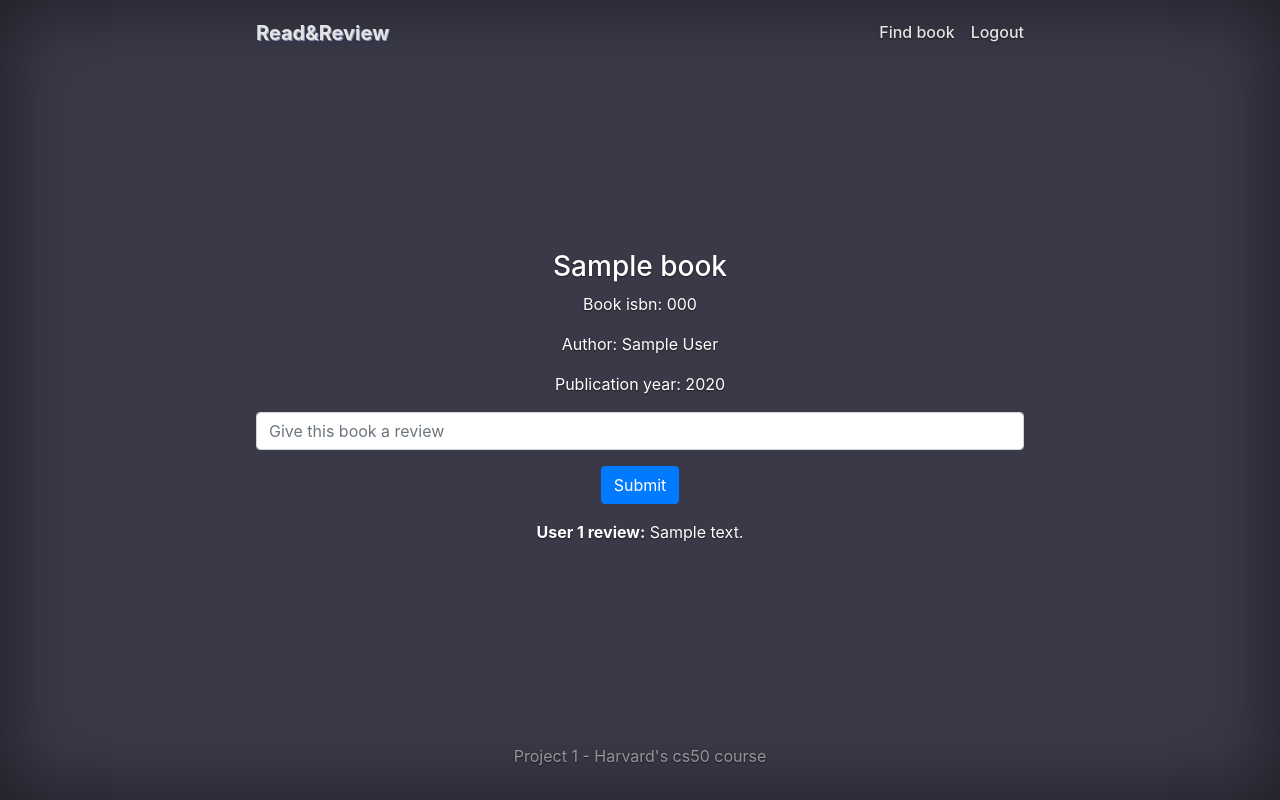
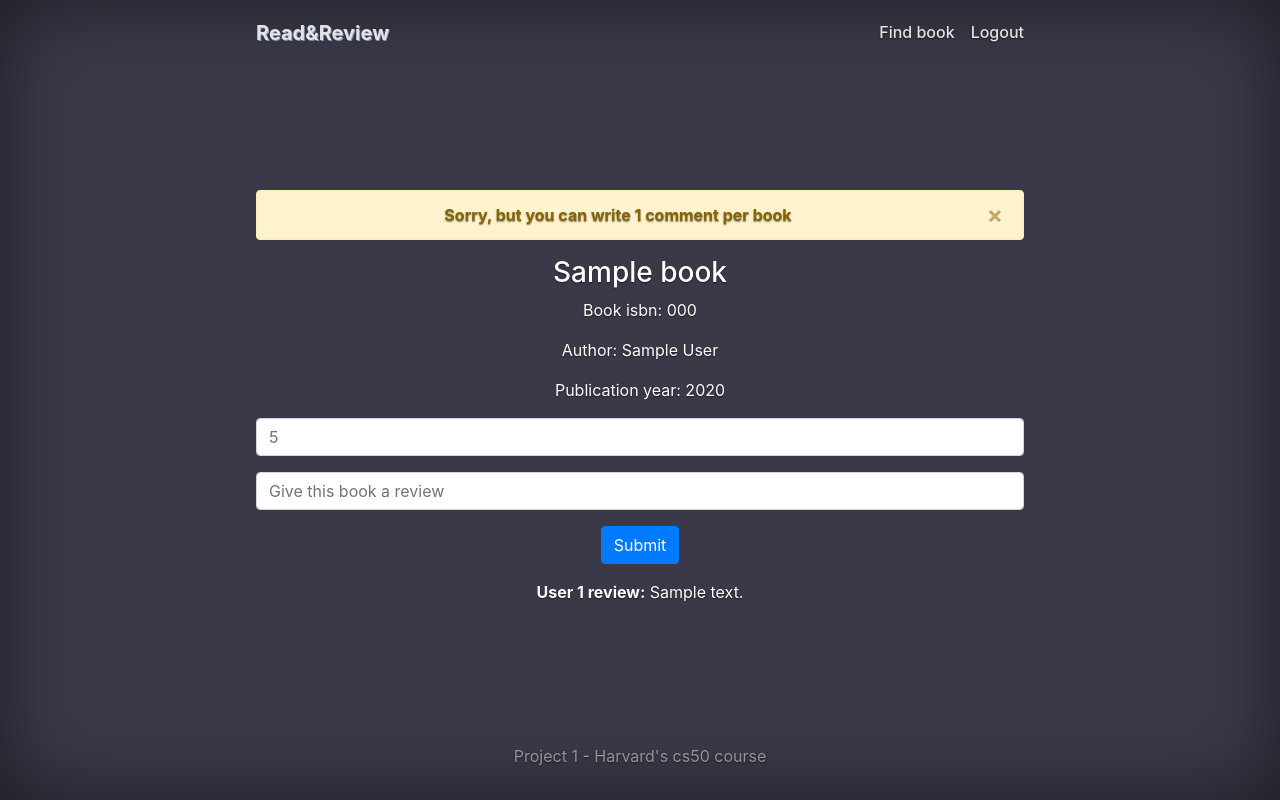
Before and after one commit to mwoss/cs50-course, a Flask app: page /book/000 in a window 1280 px wide. Run offline with Flask 2, Linux system fonts and the light colour scheme; a user stored in the database is signed in; tables that the repository leaves empty hold one stand-in row (values such as "Sample post"); style sheets or scripts are compiled from the project's sources; some libraries are stand-ins or nearby versions.

Commit message:
Proper new review handling

```diff
--- a/project1/book_review/forms.py
+++ b/project1/book_review/forms.py
@@ -1,6 +1,6 @@
 from flask_wtf import FlaskForm
-from wtforms import StringField, TextAreaField
-from wtforms.validators import DataRequired, Email, Length
+from wtforms import StringField, TextAreaField, IntegerField
+from wtforms.validators import DataRequired, Email, Length, NumberRange
 
 
 class RegisterForm(FlaskForm):
@@ -16,3 +16,4 @@ class LoginForm(FlaskForm):
 
 class ReviewForm(FlaskForm):
     review = TextAreaField('review', validators=[DataRequired(), Length(min=1, max=2000)])
+    rating = IntegerField('rating', validators=[DataRequired(), NumberRange(min=1, max=5)])
--- a/project1/book_review/models.py
+++ b/project1/book_review/models.py
@@ -33,7 +33,7 @@ class Users(db.Model):
         return check_password_hash(self.password, password)
 
     def __repr__(self):
-        return f'<User {self.username}>'
+        return f'<User {self.nick}>'
 
 
 class Reviews(db.Model):
--- a/project1/book_review/static/styles/books.scss
+++ b/project1/book_review/static/styles/books.scss
@@ -9,3 +9,7 @@
 .review-form{
 
 }
+
+.comment-block{
+
+}
--- a/project1/book_review/templates/book.html
+++ b/project1/book_review/templates/book.html
@@ -3,6 +3,19 @@
 {% extends "layout.html" %}
 
 {% block main %}
+    {% with messages = get_flashed_messages() %}
+        {% if messages %}
+            {% for message in messages %}
+                <div class="alert alert-warning alert-dismissible show" role="alert">
+                    <strong>{{ message }}</strong>
+                    <button type="button" class="close" data-dismiss="alert" aria-label="Close">
+                        <span aria-hidden="true">&times;</span>
+                    </button>
+                </div>
+            {% endfor %}
+        {% endif %}
+    {% endwith %}
+
     {% if book %}
         <h3>{{ book.title }}</h3>
         <div class="book-info">
@@ -10,12 +23,17 @@
             <p>Author: {{ book.author }}</p>
             <p>Publication year: {{ book.publication_year }}</p>
         </div>
+        <div class="comment-block">
             <form action="{{ url_for('book_info', isbn=book.isbn) }}" method="post">
                 <div class="review-form">
                     {{ form.csrf_token }}
                     <div class="form-group">
-            <input type="text" class="form-control" id="new-review" name="new-review"
-                   placeholder="Give this book a review" required>
+                        <input type="number" class="form-control" id="rating" name="rating"
+                               placeholder="5" min="1" max="5" required>
+                    </div>
+                    <div class="form-group">
+                        <input type="text" class="form-control" id="review" name="review"
+                               placeholder="Give this book a review" required >
                     </div>
                     <button type="submit" class="btn btn-primary">Submit</button>
                 </div>
@@ -27,6 +45,7 @@
                     {{ review.review }}
                 {% endfor %}
             </div>
+        </div>
     {% else %}
         <h4>Ups I guess we don't have this book in our system :<</h4>
     {% endif %}
--- a/project1/book_review/views.py
+++ b/project1/book_review/views.py
@@ -1,6 +1,6 @@
 from flask import render_template, redirect, request, url_for, g, flash
 from flask_login import current_user, logout_user, login_required, login_user
-from sqlalchemy.exc import DatabaseError
+from sqlalchemy.exc import DatabaseError, IntegrityError
 from werkzeug.security import generate_password_hash as hash_pswd
 
 from book_review import app, lm, db
@@ -21,7 +21,6 @@ def login():
 
     form = LoginForm(request.form)
     if form.validate_on_submit():
-        print(form.username.data)
         user = Users.query.filter_by(nick=form.username.data).first()
         if user is None or user.check_password(form.password.data):
             flash('Username or Password is invalid', 'error')
@@ -41,7 +40,7 @@ def register():
     form = RegisterForm(request.form)
     if form.validate_on_submit():
         try:
-            user = Users(form.username.data, hash_pswd(form.password.data), form.email.data)
+            user = Users(nick=form.username.data, password=hash_pswd(form.password.data), email=form.email.data)
             db.session.add(user)
             db.session.commit()
         except DatabaseError:
@@ -68,6 +67,22 @@ def search():
 @login_required
 def book_info(isbn: int):
     form = ReviewForm(request.form)
+    flash("Sorry, but you can write 1 comment per book")
+    print("XD")
+    if request.method == 'POST':
+        if form.validate_on_submit():
+            try:
+                review = Reviews(book_isbn=isbn, rating=form.rating.data, review=form.review.data,
+                                 reviewer=current_user.user_id)
+                db.session.add(review)
+                db.session.commit()
+            except IntegrityError:
+                print("ASDASD")
+                db.session.rollback()
+                flash("Sorry, but you can write 1 comment per book")
+            except DatabaseError:
+                flash("Ups our database have bad mood today :< Sorry")
+
     book = Books.query.filter_by(isbn=isbn).first()
     reviews = Reviews.query.filter_by(book_isbn=isbn).all()
 
```
Lines whose indentation alone changed are shown as unchanged.
